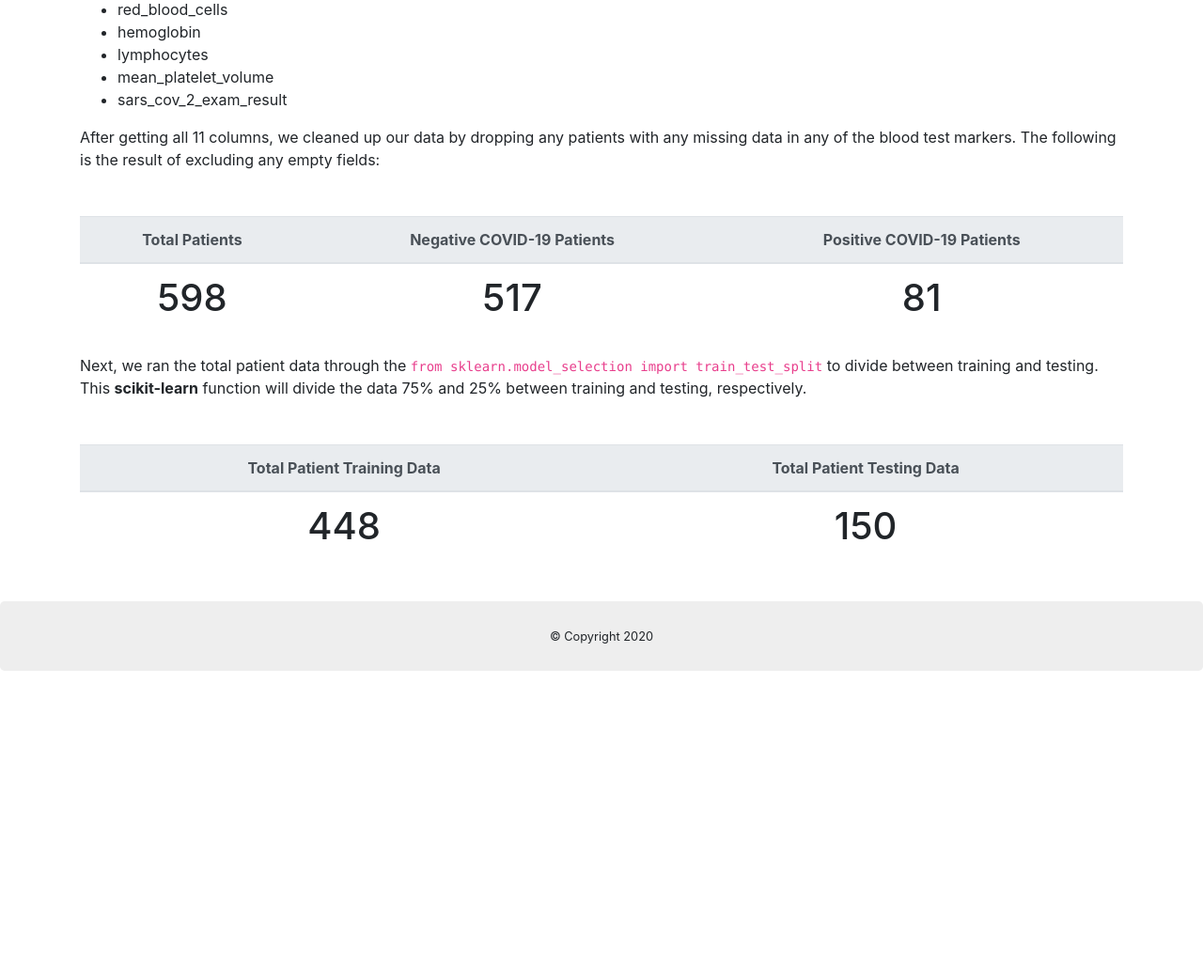
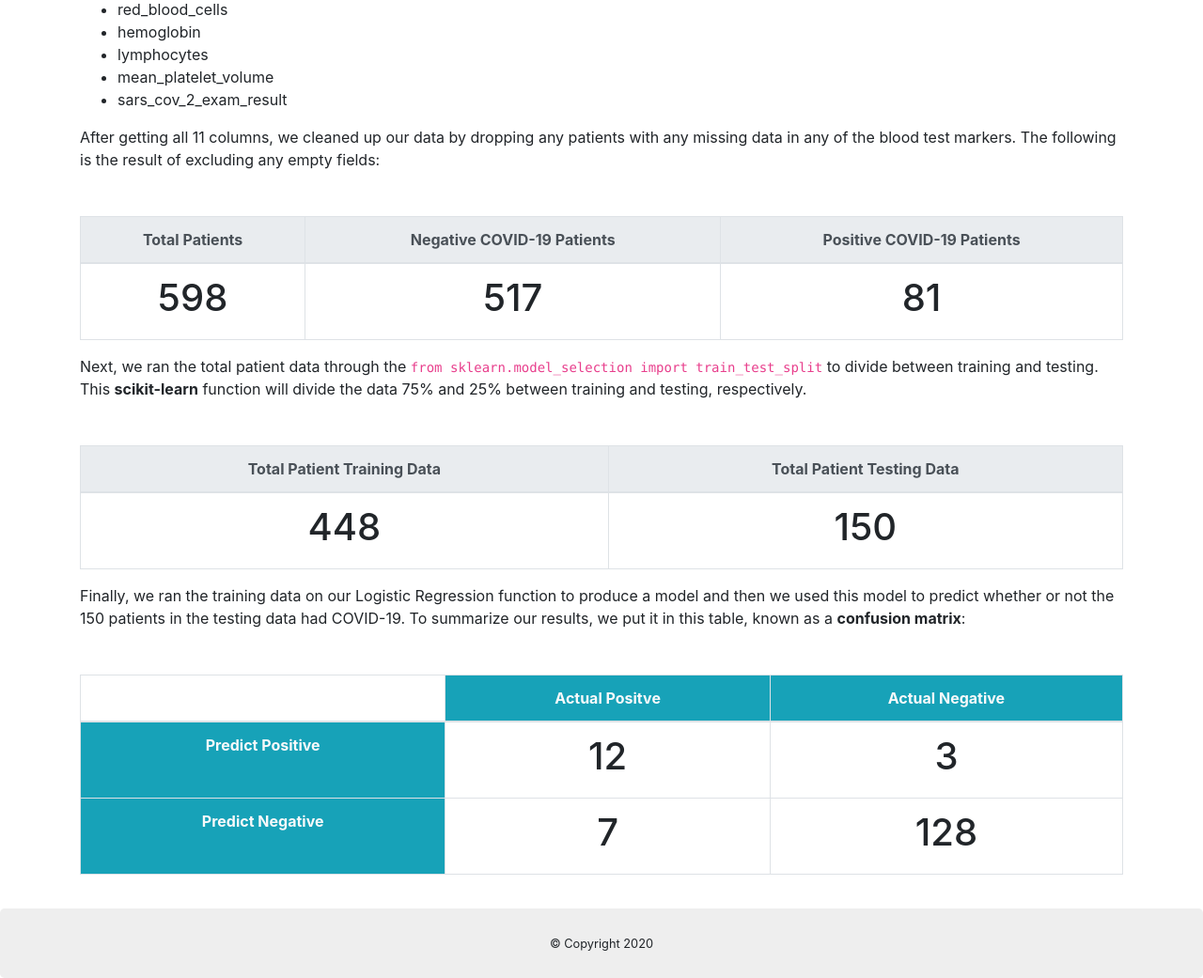
Before and after one commit to alexisperumal/ucsd_data_science_final_project, a Flask app: page /LR in a window 1280 px wide. Shown: the part 894-1935 px from the top of the page at 94% size. Before the commit the page ends 1608 px from the top, so only its background shows below. Run offline with Flask 2, Linux system fonts and the light colour scheme; parts of the project's set-up code (start-up, migrations or seed data) failed here and were passed over; some libraries are stand-ins or nearby versions.

Commit message:
add confusio matrix

```diff
--- a/Deployment-flask/templates/LR.html
+++ b/Deployment-flask/templates/LR.html
@@ -76,7 +76,7 @@
         <li>sars_cov_2_exam_result</li>
       </ul>
       <p class="mb-5">After getting all 11 columns, we cleaned up our data by dropping any patients with any missing data in any of the blood test markers. The following is the result of excluding any empty fields:</p>
-      <table class="table text-center">
+      <table class="table text-center table-bordered">
         <thead class="thead-light">
           <tr>
             <th scope="col">Total Patients</th>
@@ -95,7 +95,7 @@
 
       <!-- Training and Testing Data -->
       <p class="mb-5">Next, we ran the total patient data through the <code>from sklearn.model_selection import train_test_split</code> to divide between training and testing. This <strong>scikit-learn</strong> function will divide the data 75% and 25% between training and testing, respectively.</p>
-      <table class="table text-center">
+      <table class="table text-center table-bordered">
         <thead class="thead-light">
           <tr>
             <th scope="col">Total Patient Training Data</th>
@@ -106,6 +106,30 @@
           <tr>
             <td><h1>448</h1></td>
             <td><h1>150</h1></td>
+          </tr>
+        </tbody>
+      </table>
+
+      <!-- Confusion Matrix -->
+      <p class="mb-5">Finally, we ran the training data on our Logistic Regression function to produce a model and then we used this model to predict whether or not the 150 patients in the testing data had COVID-19. To summarize our results, we put it in this table, known as a <strong>confusion matrix</strong>:</p>
+      <table class="table text-center table-bordered">
+        <thead>
+          <tr class="text-light">
+            <th scope="col"></th>
+            <th scope="col" class="bg-info">Actual Positve</th>
+            <th scope="col" class="bg-info">Actual Negative</th>
+          </tr>
+        </thead>
+        <tbody>
+          <tr>
+            <th scope="row" class="bg-info text-light">Predict Positive</th>
+            <td><h1>12</h1></td>
+            <td><h1>3</h1></td>
+          </tr>
+          <tr>
+            <th scope="row" class="bg-info text-light">Predict Negative</th>
+            <td><h1>7</h1></td>
+            <td><h1>128</h1></td>
           </tr>
         </tbody>
       </table>
--- a/djaimes/machine-learning/Logistic-Regression.py
+++ b/djaimes/machine-learning/Logistic-Regression.py
@@ -65,6 +65,7 @@ for n in random_states:
 		max_percent[1] = cm_dict['Recall']
 		save_model = classifier
 		save_index = n
+		save_cm = confusion_matrix
 
 # Save all confusion matrices in CSV file.
 data = pd.DataFrame(data)
@@ -76,6 +77,7 @@ joblib.dump(save_model, 'LogisticRegression_model.pkl')
 fname = 'LogisticRegression_model_info.txt'
 with open(fname, 'w') as f:
 	f.write(str(data[data['random_state'] == save_index].to_dict()))
+	f.write(str(save_cm))
 
 # Load from file
 joblib_model = joblib.load('LogisticRegression_model.pkl')
--- a/djaimes/machine-learning/LogisticRegression_model_info.txt
+++ b/djaimes/machine-learning/LogisticRegression_model_info.txt
@@ -1 +1 @@
-{'Accuracy': {490: 0.9333333333333333}, 'Precision': {490: 0.8}, 'Recall': {490: 0.631578947368421}, 'random_state': {490: 490}}
+{'Accuracy': {490: 0.9333333333333333}, 'Precision': {490: 0.8}, 'Recall': {490: 0.631578947368421}, 'random_state': {490: 490}}{'TN': 128, 'TP': 12, 'FN': 7, 'FP': 3}
```
Also changed, not shown: 1 other file.
